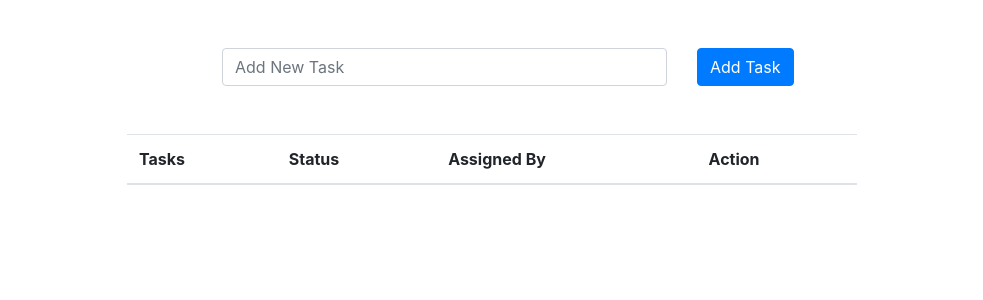
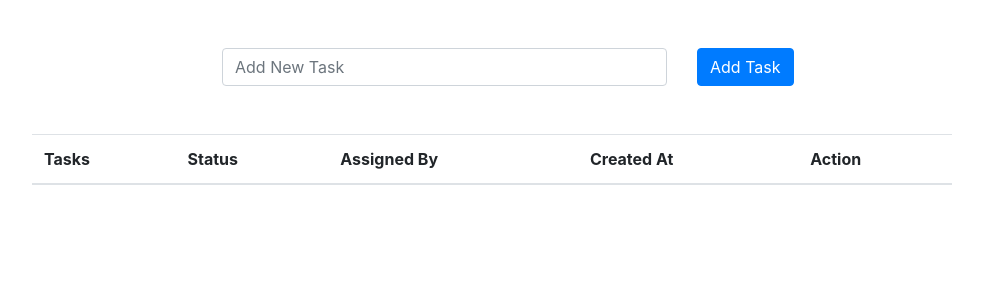
Before and after one commit to pratim2002/Todo-App, a Django app: page /tasks/ in a window 1280 px wide. Shown: the part 56-356 px from the top of the page, without its empty margins (148-1131 px from the left). Run offline with Django 3.2, Linux system fonts and the light colour scheme; the visitor is signed in with stand-in values (Sample User, id 1); data that the repository does not hold is empty; some libraries are stand-ins or nearby versions.

Commit message:
created time added to the task

```diff
--- a/tasks/models.py
+++ b/tasks/models.py
@@ -4,7 +4,9 @@ from users.models import User
 # Create your models here.
 
 STATUS = (
+    ("To Do", "To Do"),
     ("In Progress", "In Progress"),
+    ("Testing", "Testing"),
     ("Completed", "Completed"),
 )
 
--- a/templates/tasks/admin_index.html
+++ b/templates/tasks/admin_index.html
@@ -28,7 +28,7 @@
     </div>
 
     <div class="row mt-5">
-    <div class="col-md-9 offset-1">
+        <div class="col-md-12">
             <table class="table table-hover table-border">
                 <thead>
                 <tr>
@@ -36,6 +36,7 @@
                     <th>Tasks</th>
                     <th>Status</th>
                     <th>Assigned To</th>
+                    <th>Created At</th>
                     <th>Action</th>
                 </tr>
                 </thead>
@@ -49,6 +50,7 @@
                         <td>{{ task }}</td>
                         <td>{{ task.status }}</td>
                         <td>{{ task.assign_to }}</td>
+                        <td>{{ task.created_at }}</td>
                         <td>
                             <a class="btn btn-primary btn-sm" href="{% url 'tasks:task_edit' task.id %}"
                                role="button">Edit</a>
@@ -60,4 +62,5 @@
 
             </table>
         </div>
+    </div>
 {% endblock %}
--- a/templates/tasks/user_tasks.html
+++ b/templates/tasks/user_tasks.html
@@ -28,13 +28,14 @@
     </div>
 
     <div class="row mt-5">
-    <div class="col-md-8 offset-2">
+    <div class="col-md-10 offset-1">
         <table class="table table-hover table-border">
             <thead>
             <tr>
                 <th>Tasks</th>
                 <th>Status</th>
                 <th>Assigned By</th>
+                <th>Created At</th>
                 <th>Action</th>
             </tr>
             </thead>
@@ -44,6 +45,7 @@
                     <td>{{ task }}</td>
                     <td>{{ task.status }}</td>
                     <td>{{ task.user }}</td>
+                    <td>{{ task.created_at }}</td>
                     <td>
                         <a class="btn btn-primary btn-sm" href="{% url 'tasks:task_edit' task.id %}"
                            role="button">Edit</a>
--- a/todo/settings.py
+++ b/todo/settings.py
@@ -113,7 +113,7 @@ AUTH_PASSWORD_VALIDATORS = [
 
 LANGUAGE_CODE = "en-us"
 
-TIME_ZONE = "UTC"
+TIME_ZONE = "Asia/Kathmandu"
 
 USE_I18N = True
 
--- a/users/views.py
+++ b/users/views.py
@@ -40,7 +40,9 @@ def user_login(request):
                 login(request, user)
                 if request.POST.get("chk"):
                     response = HttpResponse("cookie")
-                    response.set_cookie('uid', request.POST['email'])
+                    response.set_cookie('uid', request.POST['email'], max_age=300)
+                    print(response.cookies)
+
                 if next:
                     return redirect(next)
                 messages.success(request, 'Successfully logged in!')
@@ -97,7 +99,7 @@ def profile_edit_view(request, id=None):
                 # data['first_name'] = form.cleaned_data.get('first_name')
                 # data['status'] = 'ok'
                 # return JsonResponse({'status': 'success'})
-                return HttpResponse("Profile update sucessfully")
+                return HttpResponse("Profile updated successfully")
     context = {
         'form': form,
         "instance": instance
```
Lines whose indentation alone changed are shown as unchanged.
